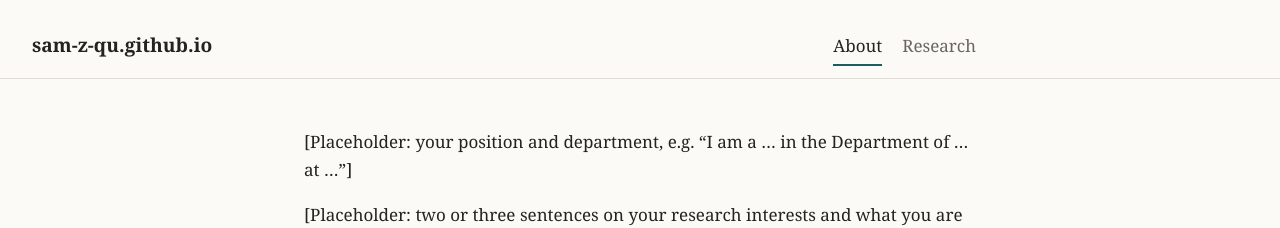
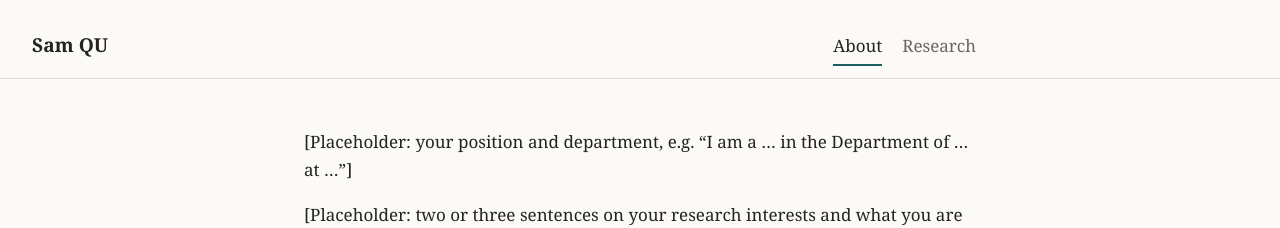
Before and after one commit to sam-z-qu/sam-z-qu.github.io, a Jekyll site: the page built from index.md, in a window 1280 px wide. Shown: the top 228 px of the page. Built offline with Jekyll 4.4.1, drawn with Linux system fonts in a browser that asks for light colours; part of the change alters nothing that is shown.

```diff
--- a/_config.yml
+++ b/_config.yml
@@ -1,4 +1,5 @@
 # Site settings. Change these and the whole site updates.
+title: Sam QU
 email: samqu@student.ubc.ca
 url: https://sam-z-qu.github.io
 description: Personal academic website of Sam Qu
@@ -6,6 +7,9 @@ description: Personal academic website of Sam Qu
 # Your CV. Upload a PDF to the repo, then set this to its name, e.g. cv.pdf
 # While it is empty, the CV page shows no download link.
 cv_pdf:
+
+# Your photo. Upload an image to the repo, then set this to its name, e.g. photo.jpg
+photo:
 
 # The tabs at the top of every page, in order.
 nav:
```
